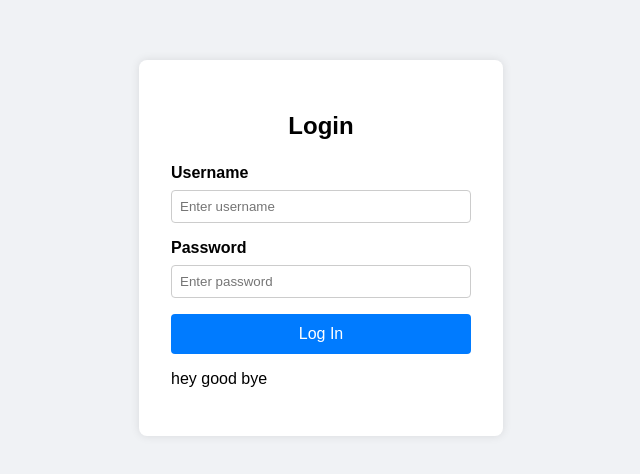
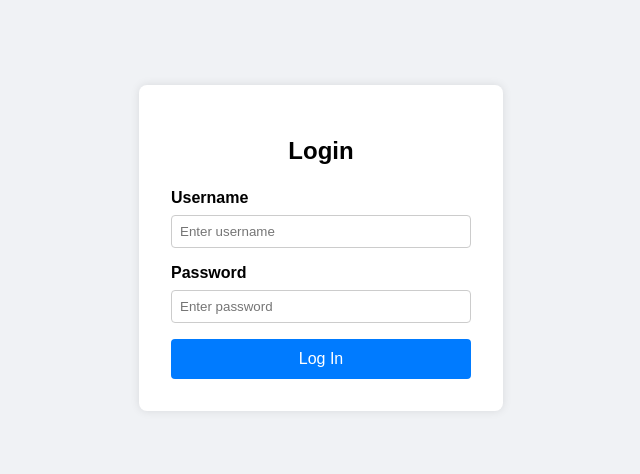
Before and after one commit to irfanzaidy/project-ci-cd, a plain HTML site: page index.html in a window 1280 px wide. Shown: the part 152-626 px from the top of the page, without its empty margins (319-959 px from the left). Drawn offline with Linux system fonts and the light colour scheme.

Commit message:
remove-bye index.html

```diff
--- a/index.html
+++ b/index.html
@@ -66,7 +66,6 @@
       <input type="password" id="password" name="password" placeholder="Enter password" required />
 
       <button type="submit">Log In</button>
-      <p>hey good bye</p>
     </form>
   </div>
 </body>
```
